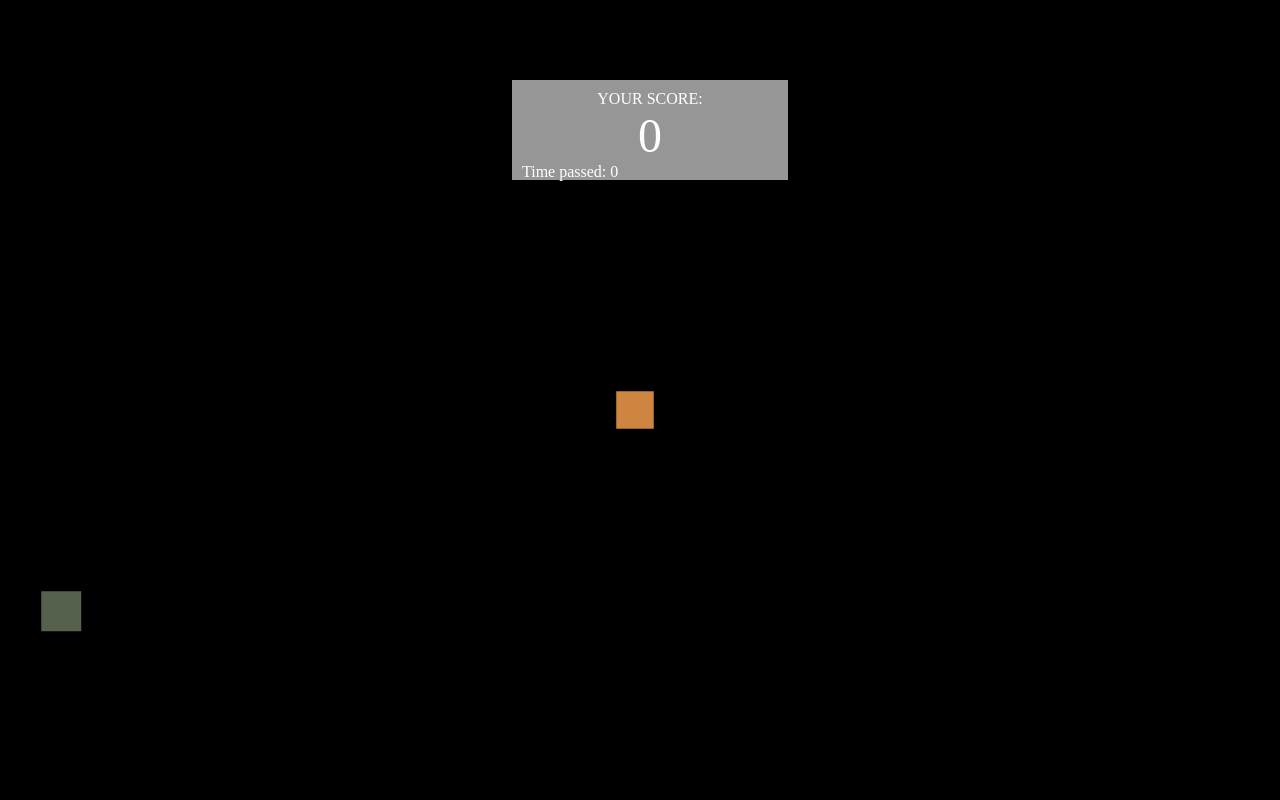
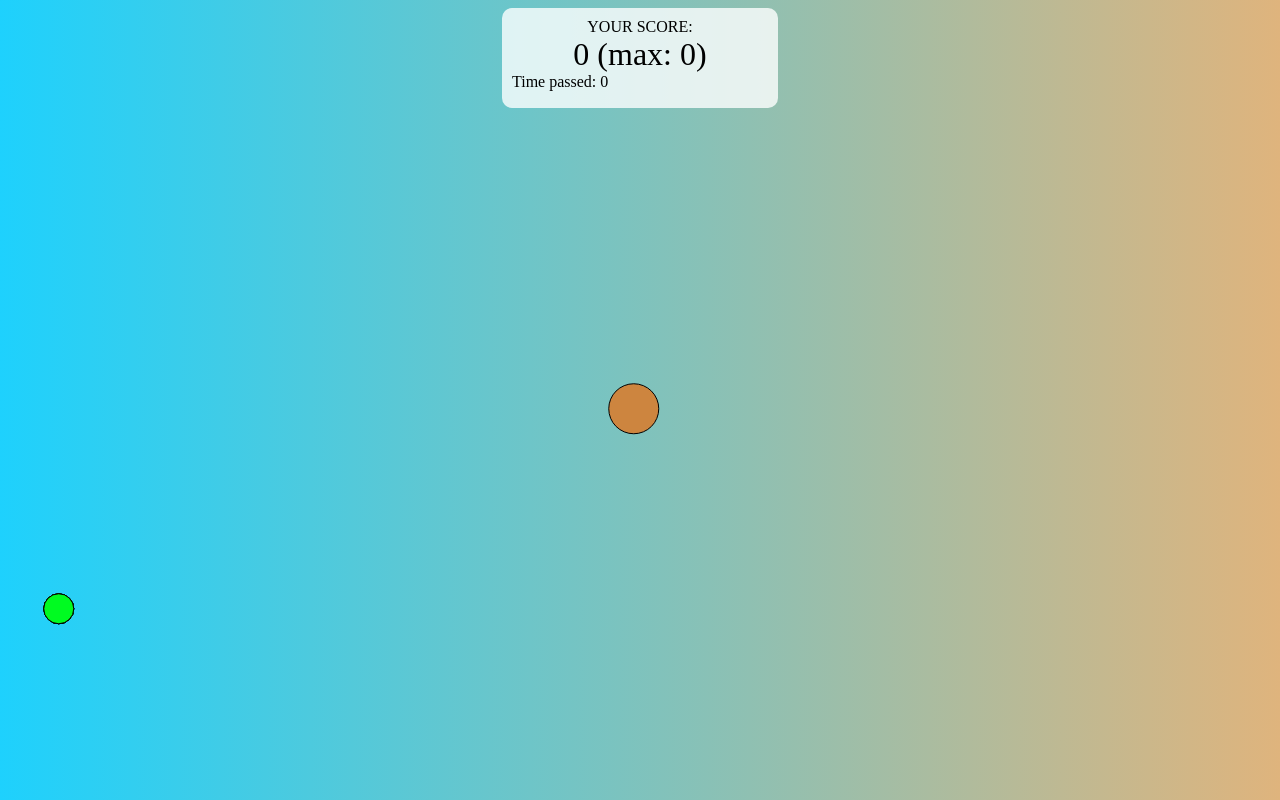
Before and after one commit to vaste2408/js, a plain HTML site: page index.html in a window 1280 px wide. Drawn offline with Linux system fonts and the light colour scheme.

Commit message:
circles, background, optimization a bit

```diff
--- a/index.html
+++ b/index.html
@@ -10,9 +10,11 @@
     <body>
         <canvas id='gc' ></canvas>
         <div id='score_nest'>
-            YOUR SCORE:
-            <p id='score'></p>
-            <p id='timer'>Time passed: 0</p>
+            <div>
+                YOUR SCORE:
+                <p id='score'></p>
+            </div>
+            <div id='timer'>Time passed: 0</div>
         </div>
     </body>
 </html>
--- a/script.js
+++ b/script.js
@@ -2,23 +2,28 @@ const canv = document.getElementById('gc');
 const ctx = canv.getContext('2d');
 const score = document.getElementById('score');
 const timer = document.getElementById('timer');
+const _generateColor = () => '#'+(0x1000000+(Math.random())*0xffffff).toString(16).substr(1,6);
 const _size = 25; //base size of pixel (scale)
 const _08size = Math.floor(_size*0.8); //to make borders of pixels
 const _v = 1; //base velocity - pixels per move
 const _tail = 5; //base snake length
 const _speed = 15; // base moves per second
 const _maxApples = 10;
+const _10secs = 10;
 
 const _apple = { // apple structure
     x: 0,
     y: 0,
     score: 1,
     bonus: 1,
-    color: 'red'
+    color: 'red',
+    lifetime: 10
 }
 
 let speed = _speed; //game speed
 let width = height = 0; //game field dimensions
+let _fieldColorL = _generateColor(); //field background
+let _fieldColorR = _generateColor();
 let gs =_size; let tcx = tcy = 0; //scale and borders
 let xv = yv = 0;
 let px = py = 0; //snake position
@@ -26,7 +31,9 @@ let trail = []; //snake items
 let tail = _tail; //snake length
 
 let _score = 0; //apples ate till collision
+let _maxScore = 0;
 let _time = 0; //time passed till collision
+let _time10 = 0;
 
 let _apples = []; //apples on map
 
@@ -37,7 +44,55 @@ let _apple_gen = false;
 let _speedCheck = false;
 
 do_timer = () => {
+    if (++_time10 >= _10secs){
+        _time10 = 0;
+        _fieldColorR = _fieldColorL;
+        _fieldColorL = _generateColor();
+    }
     timer.innerText = 'Time passed: ' + (++_time);
+    _apples.map(a => {
+        a.lifetime--;
+    });
+    destroy_apples();
+}
+
+draw_field = () => {
+    let grd = ctx.createLinearGradient(0, 0, Math.floor(width), 0);
+    grd.addColorStop(0, _fieldColorL);
+    grd.addColorStop(1, _fieldColorR);
+    ctx.fillStyle = grd;
+    ctx.fillRect(0,0,Math.floor(width),Math.floor(height));
+}
+
+draw_snake = () => {
+    ctx.fillStyle = "peru";
+    ctx.strokeStyle = 'black';
+    for (let i = 0; i < trail.length; i++){
+        if (i == trail.length - 1){
+            ctx.beginPath();
+            ctx.arc((trail[i].x + 0.35) * gs, (trail[i].y + 0.35) * gs, gs, 0, 2 * Math.PI, true);
+            //ctx.rect((trail[i].x - 0.35)*gs, (trail[i].y - 0.35)*gs, _size * 1.5, _size * 1.5);
+        }
+        else{
+            ctx.rect(trail[i].x*gs, trail[i].y*gs, _08size, _08size);
+        }
+        ctx.fill();
+        ctx.stroke();
+
+        if (trail[i].x == px && trail[i].y == py){ //step on tail
+            tail = _tail;
+            _score = _time = 0;
+            set_score();
+        }
+    }
+}
+
+destroy_apples = () => { //rotten apples disappears
+    _apples.map ((a,i) => {
+        if (a.lifetime <= 0){
+            _apples.splice(i, 1);
+        }
+    });
 }
 
 generate_apple = () => {
@@ -47,11 +102,27 @@ generate_apple = () => {
     ap.x = Math.floor(Math.random()*tcx);
     ap.y = Math.floor(Math.random()*tcy);
     ap.score = ap.bonus = Math.floor(Math.random() * Math.floor(2)) + 1;
-    ap.color = '#'+(Math.random()*0xFFFFFF<<0).toString(16);
+    ap.color = _generateColor();
+    ap.lifetime = Math.ceil(ap.lifetime / ap.bonus);
     if (_apples.filter(a => a.x == ap.x && a.y == ap.y).length > 0)
         return;
     draw_apple(ap);
     _apples.push(ap);
+}
+
+draw_apple = (a) => {
+    ctx.beginPath();
+    ctx.fillStyle = a.color;
+    ctx.arc((a.x + 0.35) * gs, (a.y + 0.35) * gs, gs / 2 * (1 + 0.2 * (a.bonus - 1)), 0, 2 * Math.PI, true);
+    //ctx.rect((a.x + 0.35*(1-a.bonus)) * gs, (a.y + 0.35*(1-a.bonus)) * gs, _08size * a.bonus, _08size * a.bonus);
+    ctx.fill();
+    ctx.stroke();
+}
+
+draw_apples = () => {
+    _apples.map (a => {
+        draw_apple(a);
+    });
 }
 
 eat = () => {
@@ -59,39 +130,10 @@ eat = () => {
         if (px == a.x && py == a.y){ //step on apple
             tail += a.bonus;
             _score += a.score;
+            _maxScore = _maxScore < _score ? _score : _maxScore;
             _apples.splice(i,1);
+            set_score();
         }
-    });
-}
-
-draw_field = () => {
-    ctx.fillStyle = "black";
-    ctx.fillRect(0,0,Math.floor(width),Math.floor(height));
-}
-
-draw_snake = () => {
-    ctx.fillStyle = "peru";
-    for (let i=0; i<trail.length; i++){
-        if (i == trail.length - 1)
-            ctx.fillRect((trail[i].x - 0.35)*gs, (trail[i].y - 0.35)*gs, _size * 1.5, _size * 1.5);
-        else
-            ctx.fillRect(trail[i].x*gs, trail[i].y*gs, _08size, _08size);
-        if (trail[i].x == px && trail[i].y == py){ //step on tail
-            tail = _tail;
-            _score = 0;
-            _time = 0;
-        }
-    }
-}
-
-draw_apple = (a) => {
-    ctx.fillStyle = a.color;
-    ctx.fillRect((a.x + 0.35*(1-a.bonus)) * gs, (a.y + 0.35*(1-a.bonus)) * gs, _08size * a.bonus, _08size * a.bonus);
-}
-
-draw_apples = () => {
-    _apples.map (a => {
-        draw_apple(a);
     });
 }
 
@@ -104,6 +146,11 @@ speed_check = () => {
     _score == 0 ? speed = _speed : speed = speed;
     speed = _speed + (_score / 5);
     start_game();
+}
+
+set_score = () => {
+    score.innerText = _score;
+    score.innerText += ' (max: ' + _maxScore + ')';
 }
 
 game = () => {
@@ -135,8 +182,6 @@ game = () => {
     eat();
 
     draw_apples();
-
-    score.innerText = _score;
 }
 
 document.addEventListener ('DOMContentLoaded', () => {
@@ -177,6 +222,7 @@ document.addEventListener ('DOMContentLoaded', () => {
             }
         });
         start_game();
+        set_score();
         generate_apple();
     }
 });
--- a/style.css
+++ b/style.css
@@ -3,31 +3,37 @@
 }
 
 html, body {
-    width:100%; height:100%;
+    width:100%;
+    height:100%;
 }
 
-div#score_nest {
-    position: fixed;
-    top: 10vh;
-    left: 40vw;
-    width: 20vw;
+body {
+    display: flex;
+    justify-content: center;
+}
+
+#score_nest {
+    margin-top: 1vh;
+    min-width: 20vw;
     height: 10vh;
-    background: #ffffff96;
-    color: white;
+    background: #ffffffc9;
+    border-radius: 10px;
+    color: black;
     text-align: center;
     padding: 10px;
 }
 
-p#score {
-    font-size: 3rem;
+#score {
+    font-size: 2rem;
 }
 
-p#timer {
+#timer {
     text-align: initial;
 }
 
 canvas#gc {
-    display:block;
+    position: fixed;
     height: 100%;
     width: 100%;
-} /* To remove the scrollbars */
+    z-index: -1;
+}
```
